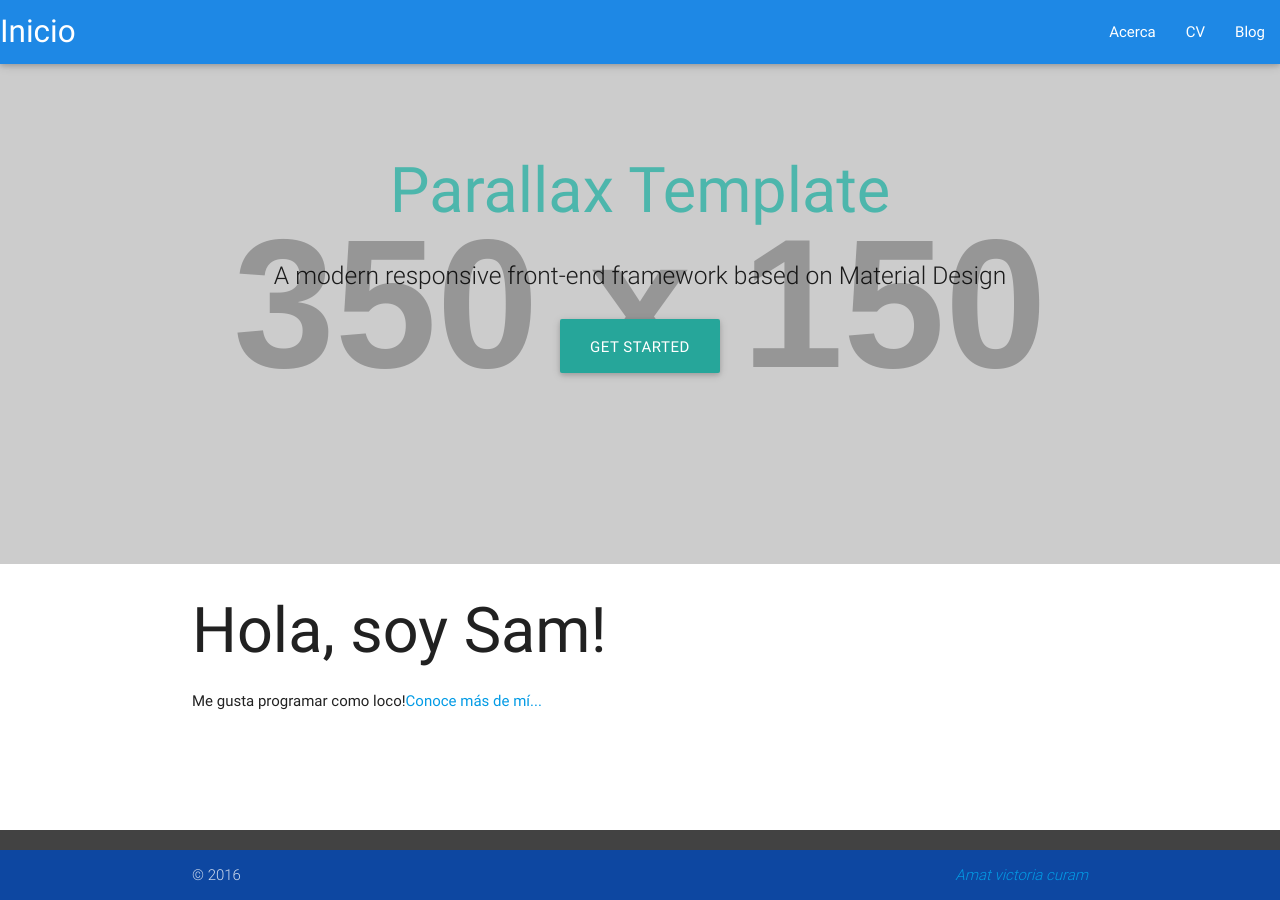
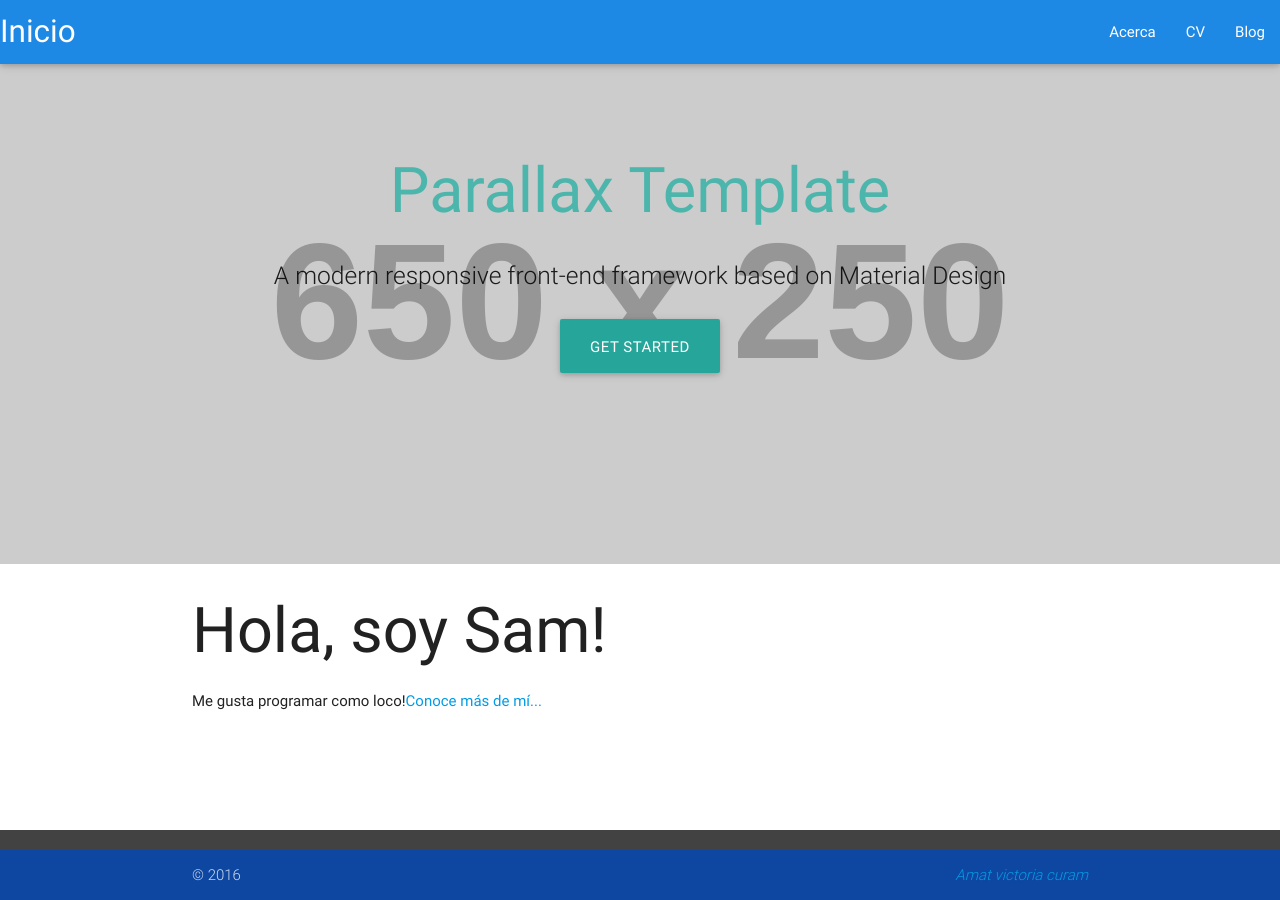
Before and after one commit to const3/const3.github.io, a Jekyll site: the page built from index.html, in a window 1280 px wide. Built offline with Jekyll 4.4.1, drawn with Linux system fonts in a browser that asks for light colours; nearby versions of some CDN libraries.

Commit message:
Update default.html

```diff
--- a/_layouts/default.html
+++ b/_layouts/default.html
@@ -46,7 +46,7 @@
 
       </div>
     </div>
-    <div class="parallax"><img src="http://placehold.it/350x150" alt="Unsplashed background img 1" style="display: block; transform: translate3d(-50%, 148px, 0px);"></div>
+    <div class="parallax"><img src="http://placehold.it/650x250" alt="Unsplashed background img 1" style="display: block; transform: translate3d(-50%, 148px, 0px);"></div>
   </div>
 
         {{ content }}
```
